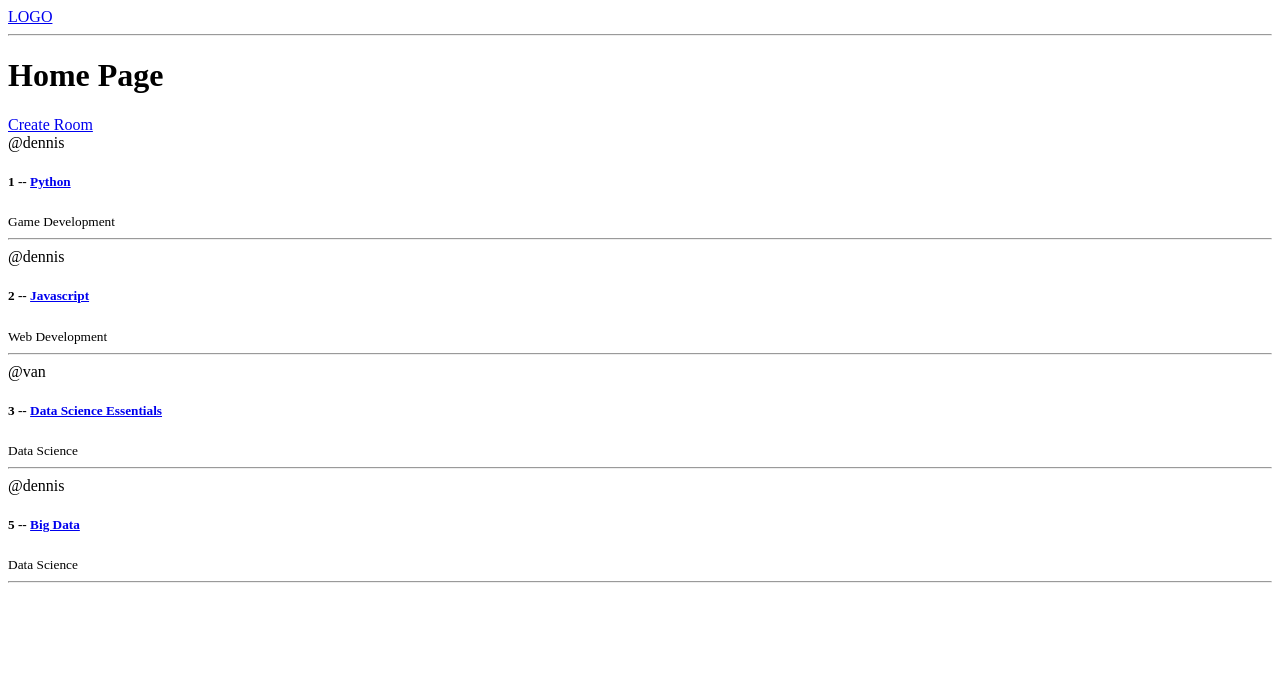
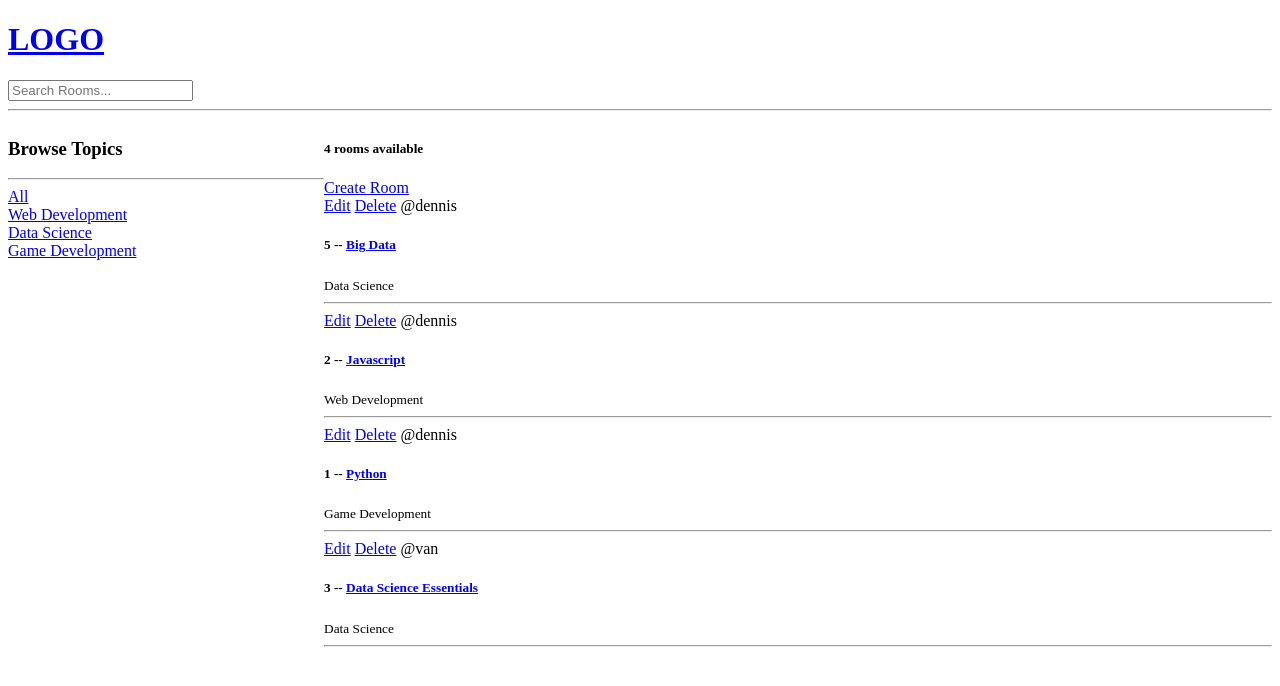
Before and after one commit to VanskieW/studybuddy, a Django app: page / in a window 1280 px wide. Shown: the top 686 px of the page. Run offline with Django 4.2, Linux system fonts and the light colour scheme; data comes from the database, SQL or seed files in the repository; both versions use the stored data as it was after the commit.

Commit message:
topic bar and search

```diff
--- a/base/models.py
+++ b/base/models.py
@@ -24,6 +24,9 @@ class Room(models.Model):
     def __str__(self):
         return self.name
 
+    class Meta:
+        ordering = ['-updated', '-created']
+
 class Message(models.Model):
     user = models.ForeignKey(User, on_delete=models.CASCADE)
     room = models.ForeignKey(Room, on_delete=models.CASCADE)
--- a/base/templates/base/home.html
+++ b/base/templates/base/home.html
@@ -2,15 +2,41 @@
 
 {% block content %}
 
-<h1>Home Page</h1>
+<style>
+    .home-container{
+        display: grid;
+        grid-template-columns: 1fr 3fr;
+    }
+</style>
+
+<!-- <h1>Home Page</h1> -->
+
+<div class="home-container">
 
     <div>
+        <h3> Browse Topics </h3>
+        <hr>
+        <div>
+            <a href="{%  url 'home' %}">All</a>
+        </div>
+        {% for topic in topics %}
+            <div>
+                <a href="{%  url 'home' %}?q={{topic.name}}">{{topic.name}}</a>
+            </div>
+        {% endfor %}
+    </div>
+
+
+    <div>
+        <h5>{{room_count}} rooms available</h5>
 
         <a href="{% url 'create-room' %}"> Create Room </a>
 
             <div>
                 {% for room in rooms %}
                 <div>
+                    <a href="{% url 'update-room' room.id %}">Edit</a>
+                    <a href="{% url 'delete-room' room.id %}">Delete</a>
                     <span>
                         @{{room.host.username}}
                     </span>
@@ -24,4 +50,7 @@
 
 
     </div>
+</div>
+
+
 {% endblock %}
--- a/base/urls.py
+++ b/base/urls.py
@@ -2,7 +2,9 @@ from django.urls import path
 from . import views
 
 urlpatterns = [
-    path('', views.home, name='Home'),
+    path('', views.home, name='home'),
     path('room/<str:pk>/', views.room, name='room'),
-    path('create-room/', views.createRoom, name='create-room')
+    path('create-room/', views.createRoom, name='create-room'),
+    path('update-room/<str:pk>/', views.updateRoom, name='update-room'),
+    path('delete-room/<str:pk>/', views.deleteRoom, name='delete-room'),
 ]
--- a/base/views.py
+++ b/base/views.py
@@ -1,17 +1,29 @@
-from django.shortcuts import render
-from .models import Room
+from django.shortcuts import render, redirect
+from .models import Room, Topic
 from .forms import RoomForm
+from django.db.models import Q
 
-rooms = [
-    {"id": 1, "name": "Python"},
-    {"id": 2, "name": "Javascript"},
-    {"id": 3, "name": "React"},
-]
+# rooms = [
+#     {"id": 1, "name": "Python"},
+#     {"id": 2, "name": "Javascript"},
+#     {"id": 3, "name": "React"},
+# ]
 
 def home(request):
+    q = request.GET.get('q') if request.GET.get('q') != None else ''
 
-    rooms = Room.objects.all()
-    context = {"rooms": rooms}
+    rooms = Room.objects.filter(
+        Q(topic__name__icontains=q) |
+        Q(name__icontains=q)|
+        Q(description__icontains=q)
+
+    )
+
+    topics = Topic.objects.all()
+    room_count = rooms.count()
+
+
+    context = {"rooms": rooms, "topics": topics, "room_count": room_count}
     return render (request, 'base/home.html', context)
 
 def room(request, pk):
@@ -23,8 +35,38 @@ def room(request, pk):
 
 def createRoom(request):
     form = RoomForm()
+    if request.method == 'POST':
+        form = RoomForm(request.POST)
+        if form.is_valid():
+            form.save()
+            return redirect('home')
+
 
     context = {'form': form}
     return render(request, 'base/room_form.html', context)
 
+def updateRoom (request, pk):
+    room = Room.objects.get(id=pk)
+    form = RoomForm(instance=room)
+
+    if request.method == 'POST':
+        form = RoomForm(request.POST, instance=room)
+        if form.is_valid():
+            form.save()
+            return redirect('home')
+
+    context = {'form':form}
+    return render(request, 'base/room_form.html', context)
+
+
+def deleteRoom(request, pk):
+    room = Room.objects.get(id=pk)
+    if request.method == 'POST':
+        room.delete()
+        return redirect('home')
+
+    return render(request, 'base/delete.html', {'obj':room})
+
+
+
 # Create your views here
--- a/templates/navbar.html
+++ b/templates/navbar.html
@@ -1,5 +1,8 @@
 <a href='/'>
-LOGO
+<h1>LOGO</h1>
 </a>
 
+<form method="GET" action="{% url 'home' %}">
+    <input type="text" name="q" placeholder="Search Rooms..."/>
+</form>
 <hr>
```
Also changed, not shown: base/templates/base/delete.html (added, +16 -0 lines), db.sqlite3. Lines whose indentation alone changed are shown as unchanged.
